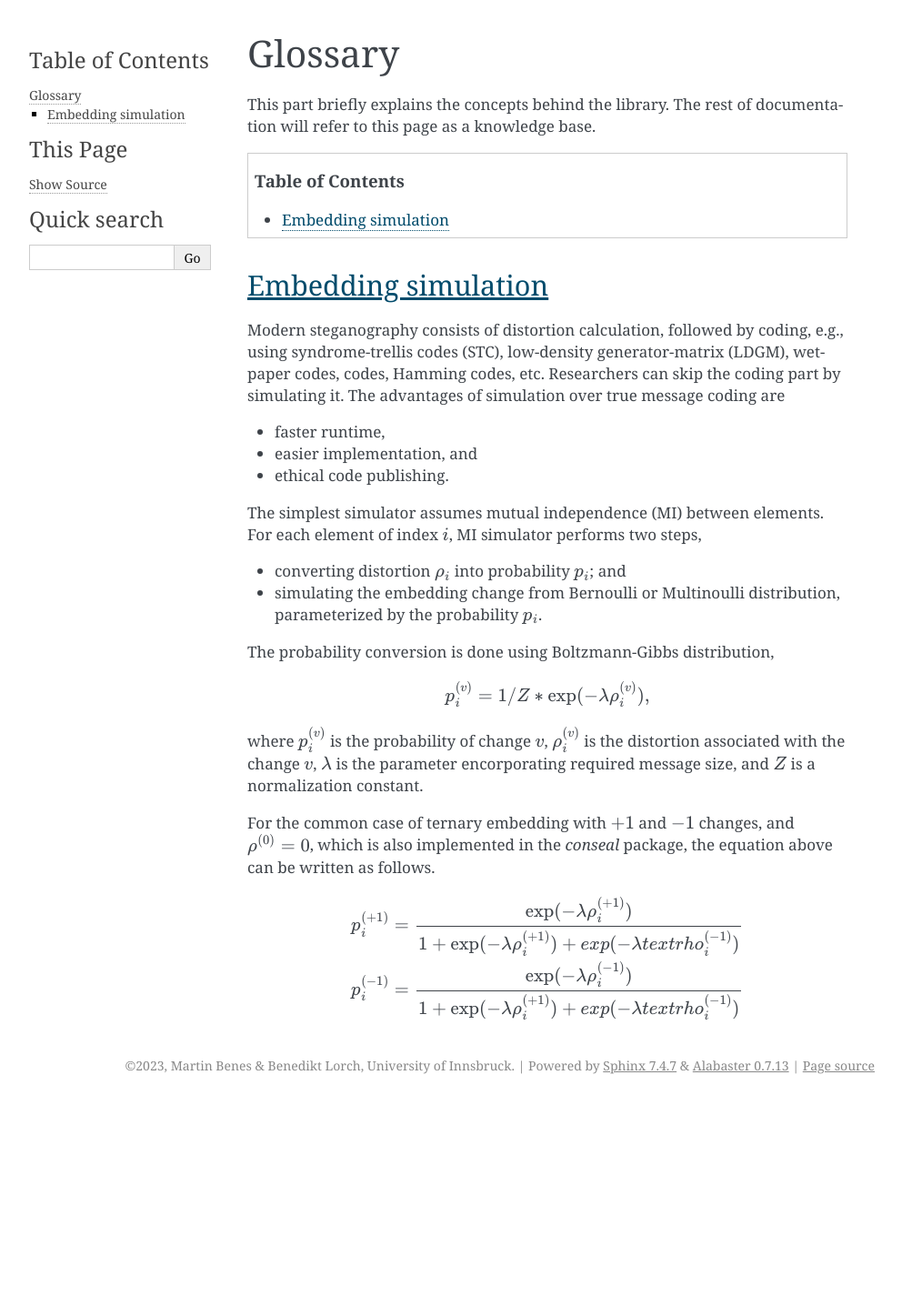
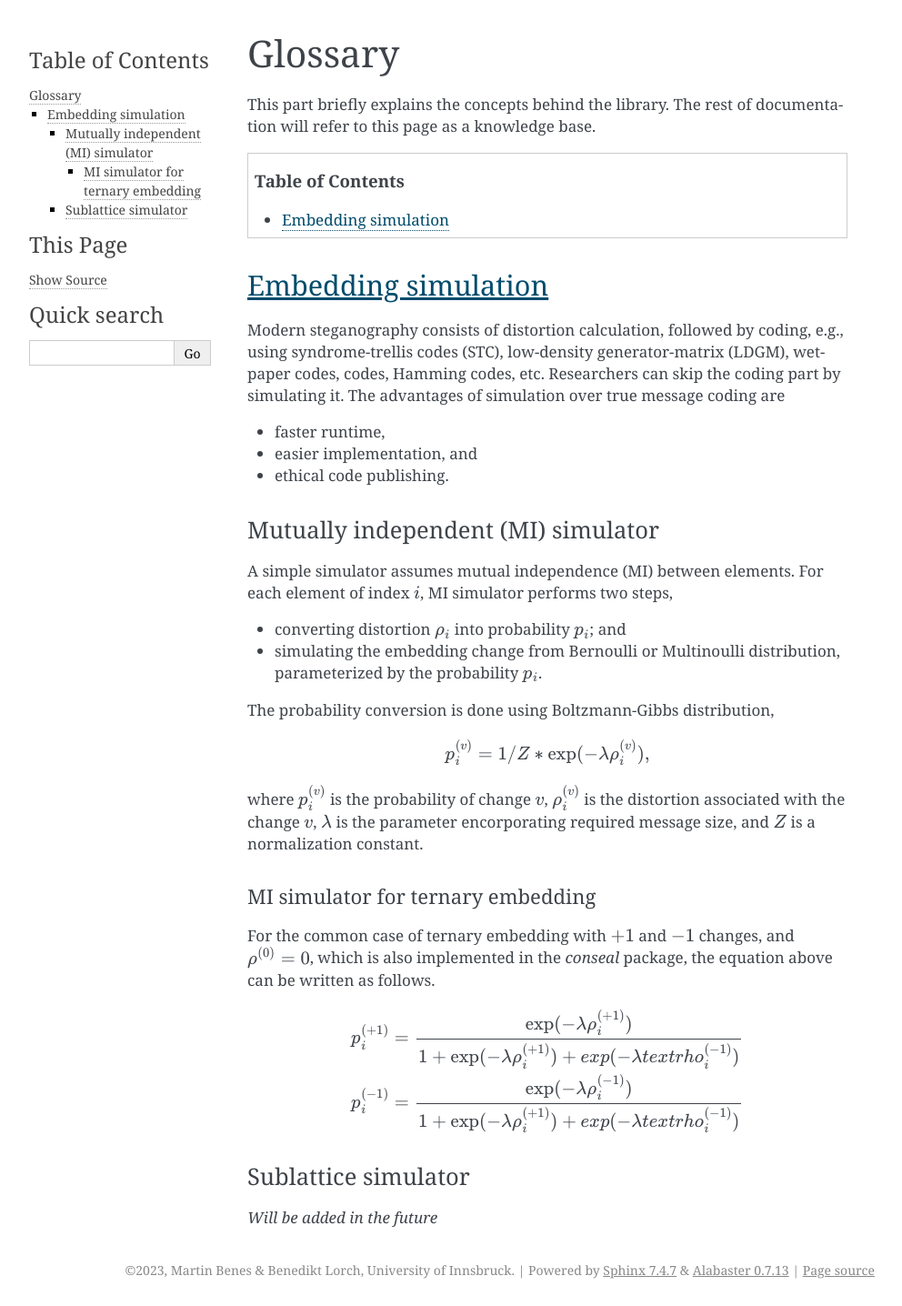
Before and after one commit to uibk-uncover/conseal, a Sphinx documentation site: the page built from docs/glossary.rst, in a window 1280 px wide. Shown: the whole page at 91% size, without its empty margins (148-1140 px from the left). Built offline with Sphinx 7.4.7, drawn with Linux system fonts in a browser that asks for light colours; before the commit the page ends 1211 px from its top, so only the background shows below that.

Commit message:
mi simulator glossary

```diff
--- a/docs/glossary.rst
+++ b/docs/glossary.rst
@@ -21,7 +21,10 @@ The advantages of simulation over true message coding are
 - easier implementation, and
 - ethical code publishing.
 
-The simplest simulator assumes mutual independence (MI) between elements.
+Mutually independent (MI) simulator
+^^^^^^^^^^^^^^^^^^^^^^^^^^^^^^^^^^^
+
+A simple simulator assumes mutual independence (MI) between elements.
 For each element of index :math:`i`, MI simulator performs two steps,
 
 - converting distortion :math:`\rho_i` into probability :math:`p_i`; and
@@ -37,6 +40,10 @@ where :math:`p_i^{(v)}` is the probability of change :math:`v`,
 :math:`\lambda` is the parameter encorporating required message size,
 and :math:`Z` is a normalization constant.
 
+
+MI simulator for ternary embedding
+""""""""""""""""""""""""""""""""""
+
 For the common case of ternary embedding with
 :math:`+1` and :math:`-1` changes, and
 :math:`\rho^{(0)}=0`,
@@ -46,3 +53,9 @@ the equation above can be written as follows.
 .. math::
    p_i^{(+1)} &= \frac{\text{exp}( - \lambda \rho_i^{(+1)})}{1+\text{exp}(-\lambda \rho_i^{(+1)})+exp(-\lambda \\text{rho}_i^{(-1)})} \\
    p_i^{(-1)} &= \frac{\text{exp}( - \lambda \rho_i^{(-1)})}{1+\text{exp}(-\lambda \rho_i^{(+1)})+exp(-\lambda \\text{rho}_i^{(-1)})} \\
+
+
+Sublattice simulator
+^^^^^^^^^^^^^^^^^^^^
+
+*Will be added in the future*
```
